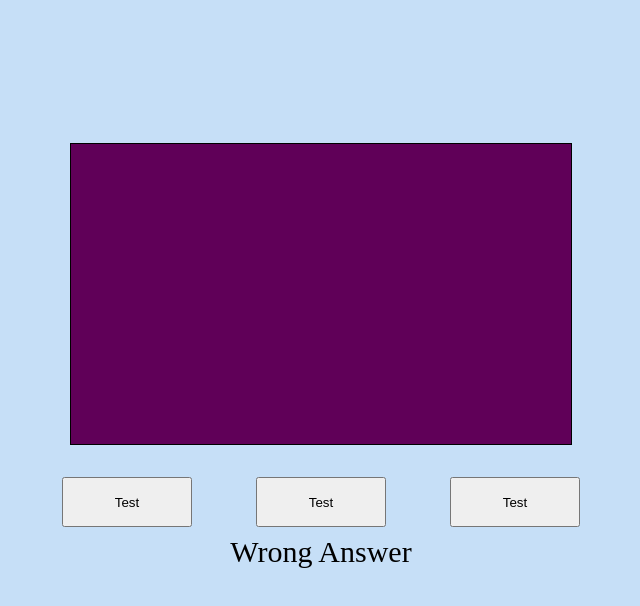
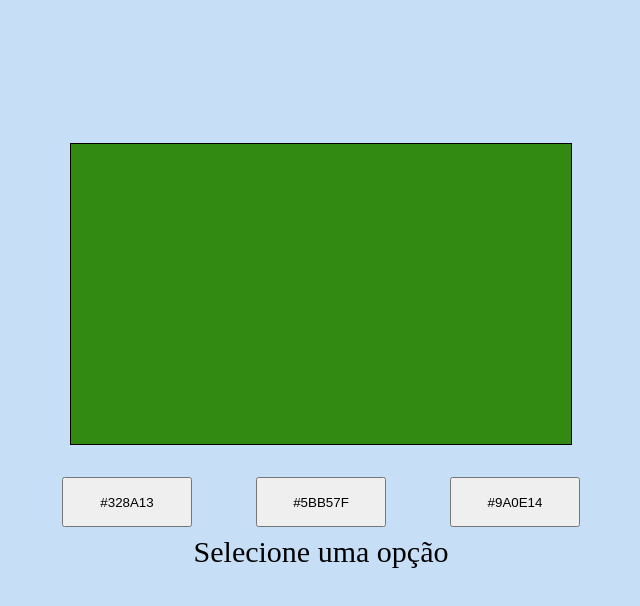
Before and after one commit to FeCharaf/React-Challenges, a React (Vite) app in the folder Challenge/: page / in a window 1280 px wide. Shown: the top 606 px of the page, without its empty margins (319-959 px from the left). Built offline with nearby package versions, Linux system fonts and the light colour scheme.

Commit message:
almost complete

```diff
--- a/Challenge/src/App.tsx
+++ b/Challenge/src/App.tsx
@@ -3,14 +3,14 @@ import "./App.css";
 import CirclesChallenge from "./pages/CirclesChallenge";
 import ColorChallenge from "./pages/ColorChallenge";
 
-type Circle = {
-  pageX: number;
-  pageY: number;
-};
+// type Circle = {
+//   pageX: number;
+//   pageY: number;
+// };
 
 function App() {
-  const [list, setList] = useState<Circle[]>([]);
-  const [removed, setRemoved] = useState<Circle[]>([]);
+  // const [list, setList] = useState<Circle[]>([]);
+  // const [removed, setRemoved] = useState<Circle[]>([]);
   return (
     // <CirclesChallenge
     //   list={list}
--- a/Challenge/src/main.tsx
+++ b/Challenge/src/main.tsx
@@ -1,9 +1,6 @@
-import { StrictMode } from 'react'
 import { createRoot } from 'react-dom/client'
 import App from './App.tsx'
 
 createRoot(document.getElementById('root')!).render(
-  <StrictMode>
     <App />
-  </StrictMode>,
 )
--- a/Challenge/src/pages/ColorChallenge.tsx
+++ b/Challenge/src/pages/ColorChallenge.tsx
@@ -1,36 +1,50 @@
-import { useEffect } from "react";
+import { useEffect, useState } from "react";
 import "../styles/Colors.css";
 
 function ColorChallenge() {
-  var newColor = "";
-  function Game() {
-    var colorDiv = document.getElementById("ColorDiv");
-    var isWrong = false;
+  const [color, setColor] = useState();
+  const [message, setMessage] = useState("Selecione uma opção");
+  const [answers, setAnswers] = useState([]);
 
-    //   Gera a opção de 0,1 ou 2
-    var option = Math.floor(Math.random() * 3);
-    console.log(option);
+  function getColor() {
+    let color =
+      "#" +
+      Math.floor(Math.random() * 16777215)
+        .toString(16)
+        .padStart(6, "0");
+    return color;
+  }
 
-    if (newColor === "" || !isWrong) {
-      //gera um hexadecimal
-      let hex: string = "#" + Math.floor(Math.random() * 16777215).toString(16);
-      newColor = colorDiv.style = `background-color: ${hex};`;
-      console.log(hex);
+  function checkAnswer(answer: string) {
+    if (answer === color) {
+      setMessage("Correct");
+    } else {
+      console.log(answer);
+      console.log(color);
     }
   }
+
   useEffect(() => {
-    Game();
+    var correctColor = getColor();
+    const answers = [correctColor, getColor(), getColor()];
+
+    setColor(correctColor);
+    setAnswers(answers)
   }, []);
 
   return (
     <div id="Home">
-      <div className="color" id="ColorDiv"></div>
-      <div className="options">
-        <button id="0">Test</button>
-        <button id="1">Test</button>
-        <button id="2">Test</button>
+      <div className="color" id="ColorDiv" style={{ background: color }}></div>
+      <div className="options" id="options">
+        {answers.map((answer, index) => (
+          <button key={index} onClick={() => checkAnswer(answer)}>
+            {answer}
+          </button>
+        ))}
       </div>
-      <div className="answer">Wrong Answer</div>
+      <div className="answer" id="answer">
+        {message}
+      </div>
     </div>
   );
 }
--- a/Challenge/src/styles/Colors.css
+++ b/Challenge/src/styles/Colors.css
@@ -21,13 +21,14 @@
 .options button {
   width: 130px;
   height: 50px;
+  text-transform: uppercase;
 }
 
 .answer {
     display: flex;
     align-items: center;
     justify-content: center;
-    width: 200px;
+    width: 300px;
     height: 50px;
     font-size: 30px;
 }
```
